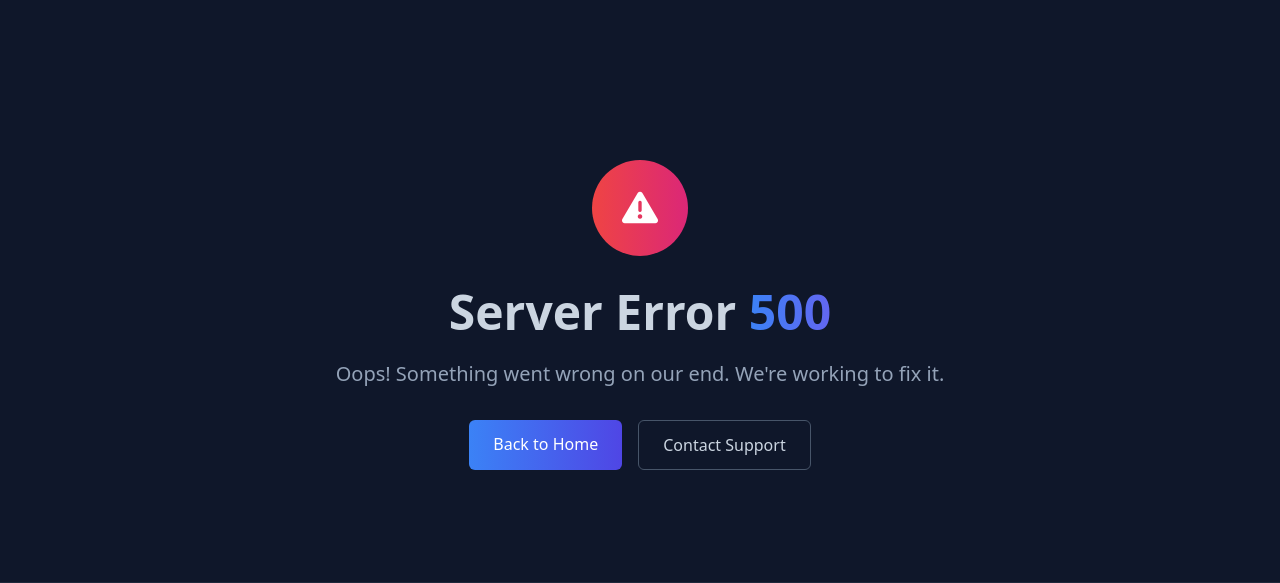
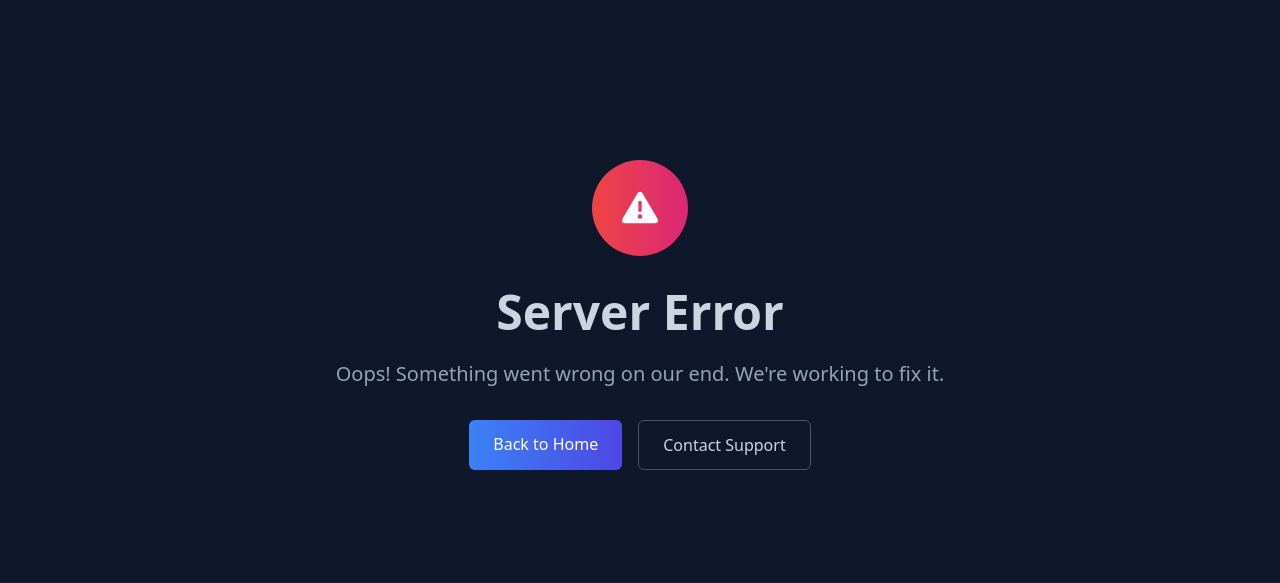
Before and after one commit to p3ter-dev/portfolio, a Node server app: template views/500.ejs in a window 1280 px wide. Shown: the top 583 px of the page. Run offline with Node 20, Linux system fonts and the light colour scheme; the template is opened without the code that fills it, so the values that code supplies are empty; some libraries are stand-ins or nearby versions.

Commit message:
updated server error

```diff
--- a/views/500.ejs
+++ b/views/500.ejs
@@ -16,7 +16,7 @@
                     <i class="fas fa-exclamation-triangle text-4xl text-white"></i>
                 </div>
                 <h1 class="text-4xl md:text-5xl font-bold mb-6">
-                    Server Error <span class="gradient-text">500</span>
+                    Server Error
                 </h1>
                 <p class="text-xl text-slate-400 max-w-2xl mx-auto mb-8">
                     Oops! Something went wrong on our end. We're working to fix it.
```
